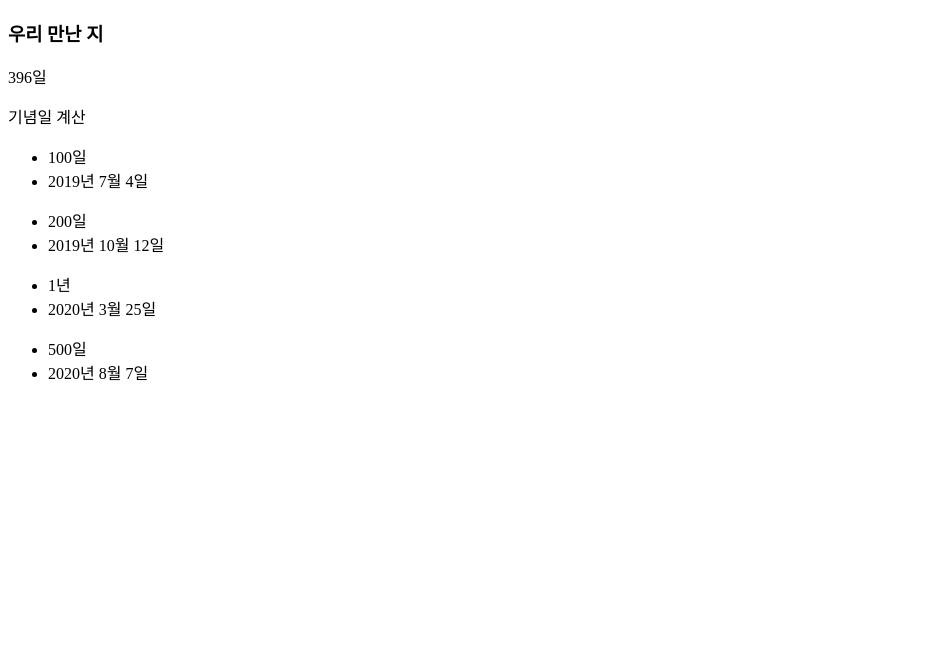
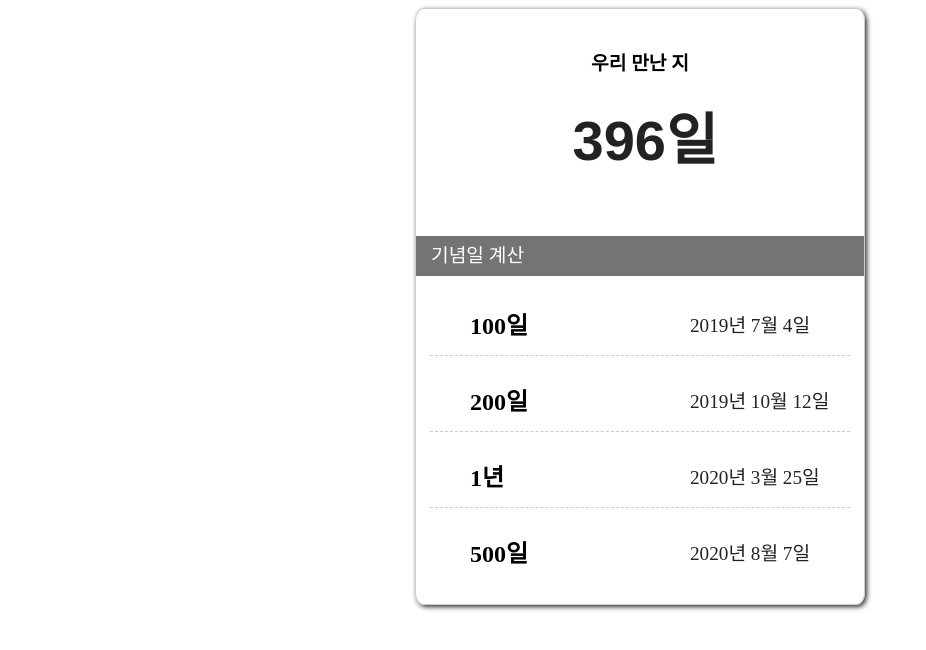
Before and after one commit to ChoiNakHoon/javaScriptExample, a plain HTML site: page dday.html in a window 1280 px wide. Shown: the whole page, without its empty margins (0-926 px from the left). Drawn offline with Linux system fonts and the light colour scheme; a web font is replaced by a local one.

Commit message:
기념일 계산기 스타일시트

```diff
--- /dev/null
+++ b/dday.css
@@ -0,0 +1,73 @@
+@import url('https://https://fonts.googleapis.com/css?family=Black+Han+Sans|Jua');
+* {
+    box-sizing: border-box;
+}
+
+.container {
+    width: 450px;
+    margin: 0 auto;
+    border: 1px solid #ccc;
+    border-radius: 2%;
+    box-shadow: 2px 2px 5px #333;
+}
+
+.day1 {
+    padding-top: 20px;
+    text-align: center;
+}
+
+.day1 h3 {
+    font-size: 1.2em;
+}
+
+.accent {
+    margin-left: 10px;
+    margin-top: 10px;
+    font-family: 'Jua', sans-serif;
+    font-weight: bold;
+    font-size: 3.5em;
+    color: #222;
+}
+
+.bar {
+    width: 100%;
+    margin: 60px auto 0 auto;
+    padding-left: 15px;
+    height: 40px;
+    background: #747474;
+    color: #fff;
+    font-size: 1.2em;
+    line-height: 40px;
+}
+
+.day2 {
+    width: 420px;
+    margin: 20px auto 20px auto;
+}
+
+.day2 ul {
+    list-style: none;
+    border-bottom: 1px dashed #ccc;
+    height: 60px;
+}
+
+.day2 ul:last-child {
+    border-bottom: none;
+}
+
+.item-title {
+    float: left;
+    width: 160px;
+    font-weight: bold;
+    font-size: 1.5em;
+    line-height: 60px;
+}
+
+.item-date {
+    float: left;
+    margin-left: 60px;
+    font-size: 1.2em;
+    color: #222;
+    text-align: right;
+    line-height: 60px;
+}
--- a/dday.html
+++ b/dday.html
@@ -4,11 +4,12 @@
 <head>
     <meta charset="UTF-8">
     <meta name="viewport" content="width=device-width, initial-scale=1.0">
+    <link rel="stylesheet" href="dday.css">
     <title>기념일 계산일</title>
 </head>
 
 <body>
-    <div id="container">
+    <div class="container">
         <div class="day1">
             <h3>우리 만난 지</h3>
             <p id="accent" class="accent"><span style="font-size: 2em;">일</span></p>
```
